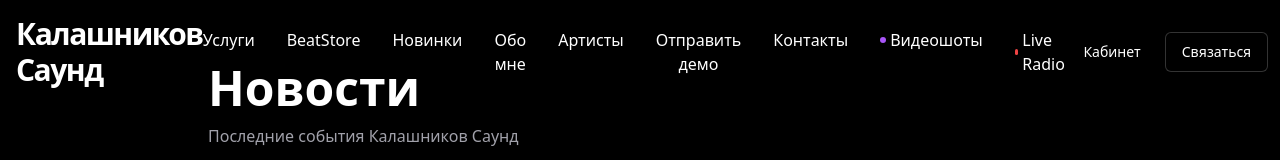
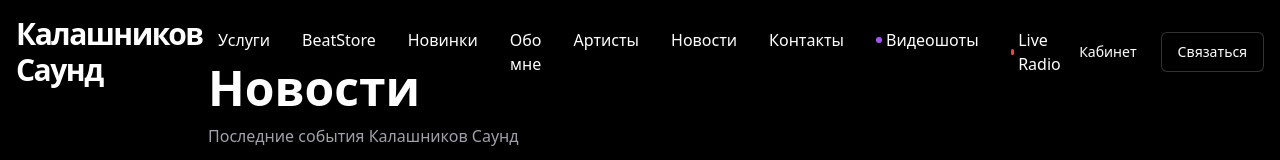
Before and after one commit to pr-poehali-dev/quantum-analytics-edge, a React (Vite) app: page /news in a window 1280 px wide. Shown: the top 160 px of the page. Built offline with nearby package versions, Linux system fonts and the light colour scheme; no server answers.

Commit message:
feat: замена кнопки демо на новости

```diff
--- a/src/components/landing/Header.tsx
+++ b/src/components/landing/Header.tsx
@@ -80,12 +80,9 @@ const Header = () => {
               </button>
             </li>
             <li>
-              <button
-                onClick={() => scrollToSection("demo")}
-                className="text-white hover:text-purple-400 transition-colors"
-              >
-                Отправить демо
-              </button>
+              <a href="/news" className="text-white hover:text-purple-400 transition-colors">
+                Новости
+              </a>
             </li>
             <li>
               <button
```
